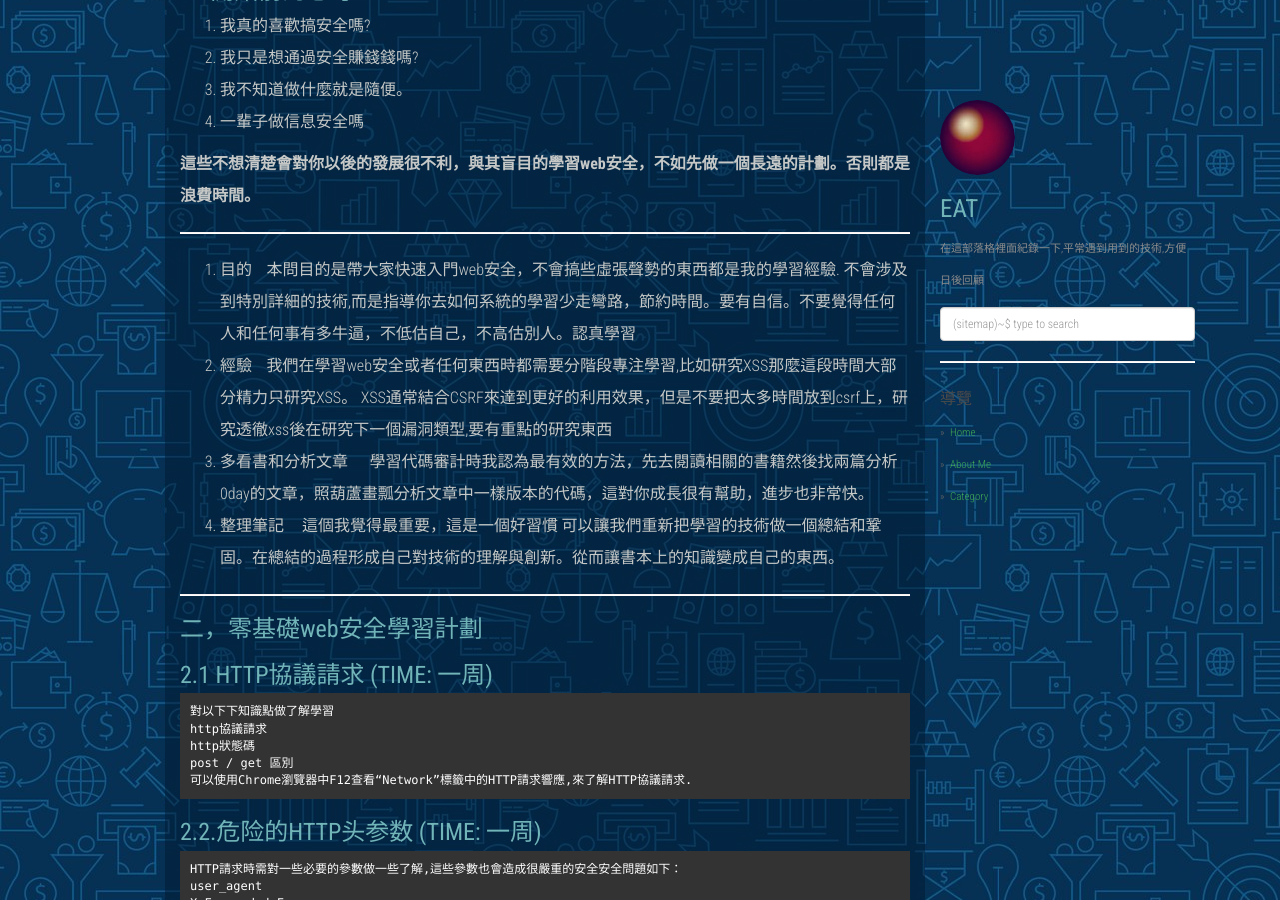
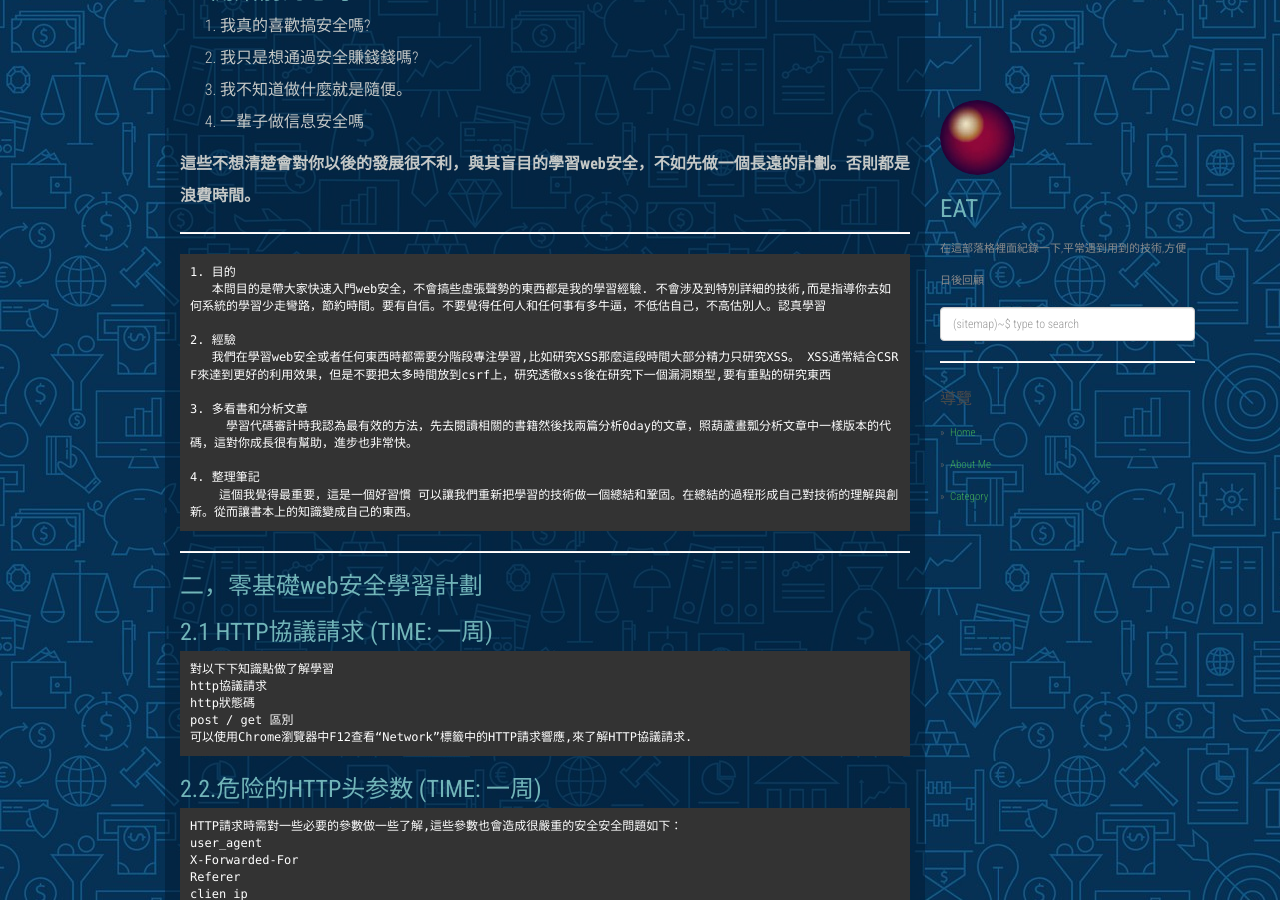
Before and after one commit to dyeat/dyeat.github.io, a Jekyll site: the page built from _posts/2018-12-15-零基礎如何學習Web安全.md, in a window 1280 px wide and 900 px high, scrolled down 831 px. Built offline with Jekyll 4.4.1, drawn with Linux system fonts in a browser that asks for light colours; nearby versions of some CDN libraries; comment, search, counter and statistics services are not loaded; some of the changed text lies outside the part shown.

Commit message:
update post

````diff
--- a/_posts/2018-12-15-零基礎如何學習Web安全.md
+++ b/_posts/2018-12-15-零基礎如何學習Web安全.md
@@ -22,19 +22,19 @@ tags: [security]
 **這些不想清楚會對你以後的發展很不利，與其盲目的學習web安全，不如先做一個長遠的計劃。否則都是浪費時間。**
 
 ---
-
+```
 1. 目的
    本問目的是帶大家快速入門web安全，不會搞些虛張聲勢的東西都是我的學習經驗. 不會涉及到特別詳細的技術,而是指導你去如何系統的學習少走彎路，節約時間。要有自信。不要覺得任何人和任何事有多牛逼，不低估自己，不高估別人。認真學習
-<br />
+
 2. 經驗
    我們在學習web安全或者任何東西時都需要分階段專注學習,比如研究XSS那麼這段時間大部分精力只研究XSS。 XSS通常結合CSRF來達到更好的利用效果，但是不要把太多時間放到csrf上，研究透徹xss後在研究下一個漏洞類型,要有重點的研究東西
-<br />
+
 3. 多看書和分析文章
      學習代碼審計時我認為最有效的方法，先去閱讀相關的書籍然後找兩篇分析0day的文章，照葫蘆畫瓢分析文章中一樣版本的代碼，這對你成長很有幫助，進步也非常快。
-<br />
+
 4. 整理筆記
     這個我覺得最重要，這是一個好習慣 可以讓我們重新把學習的技術做一個總結和鞏固。在總結的過程形成自己對技術的理解與創新。從而讓書本上的知識變成自己的東西。
-<br />
+```
 
 ---
 
@@ -320,3 +320,6 @@ http://dns.aizhan.com/58.240.86.229/
 獲取cdn真實ip地址
 社會工程學
 ```
+資料來源:
+<br />
+(https://www.zhihu.com/question/21606800)[https://www.zhihu.com/question/21606800]
````
